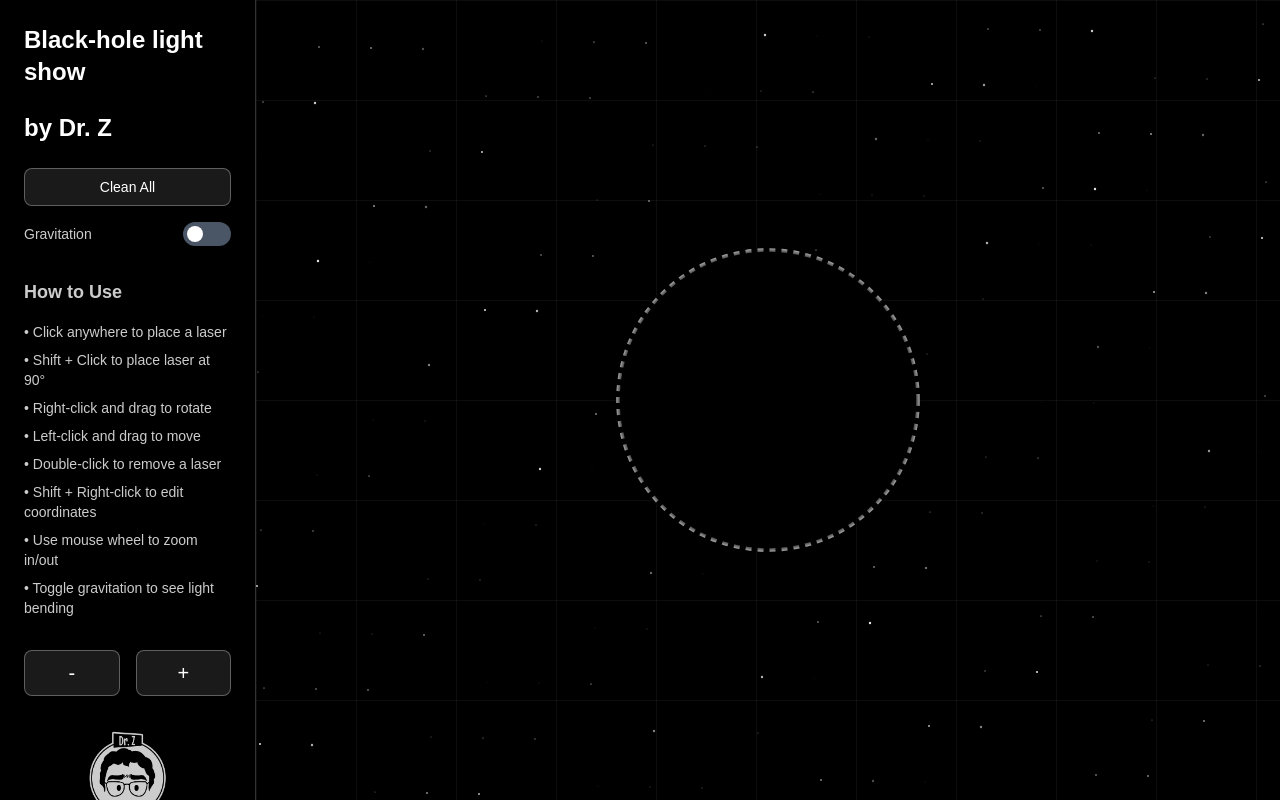
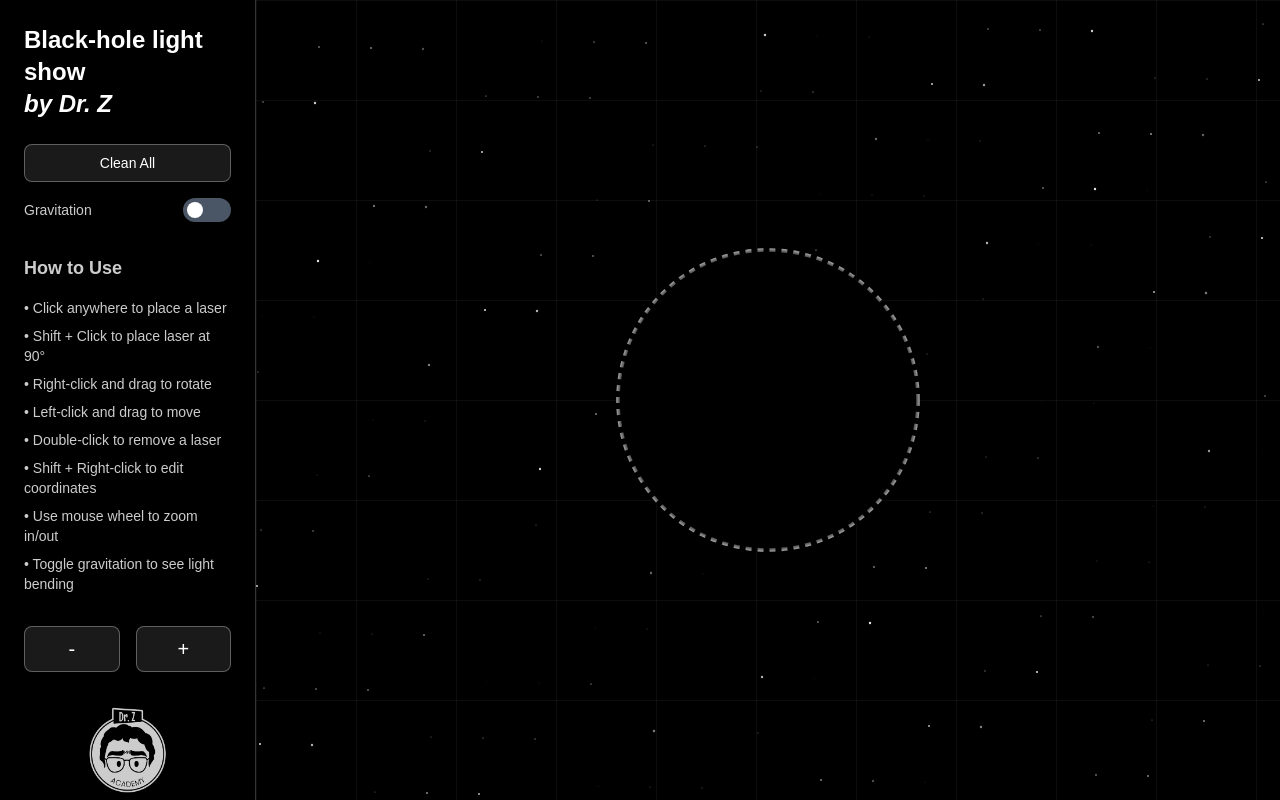
Before and after one commit to seap-udea/lighting-black-holes, a Next.js app: page / in a window 1280 px wide. Built offline with nearby package versions, Linux system fonts and the light colour scheme.

Commit message:
[FIX] Text in web page

```diff
--- a/src/components/BlackHole.tsx
+++ b/src/components/BlackHole.tsx
@@ -418,8 +418,7 @@ function BlackHoleComponent() {
         className="absolute left-0 top-0 h-full w-[20%] bg-black/50 backdrop-blur-sm border-r border-white/20 p-6 z-50 flex flex-col"
         style={{ pointerEvents: "auto" }}
       >
-        <h1 className="text-white text-2xl font-bold mb-6">Black-hole light show</h1>
-        <h2 className="text-white text-2xl font-bold mb-6">by Dr. Z</h2>
+        <h1 className="text-white text-2xl font-bold mb-6">Black-hole light show<br/><i>by Dr. Z</i></h1>
 
         {/* Controls */}
         <div className="space-y-4 mb-8">
@@ -485,6 +484,9 @@ function BlackHoleComponent() {
             alt="Dr. Z Logo"
             className="w-24 h-24 object-contain opacity-80 hover:opacity-100 transition-opacity"
           />
+        </div>
+        <div className="flex justify-center text-white/30 text-sm">
+          <center><i>Developed by Jorge I. Zuluaga in Cursor with the assistance of ChatGPT 4.5</i></center>
         </div>
       </div>
 
```
